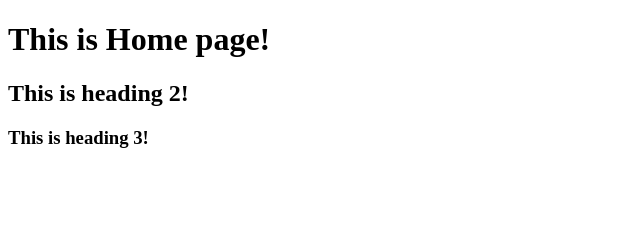
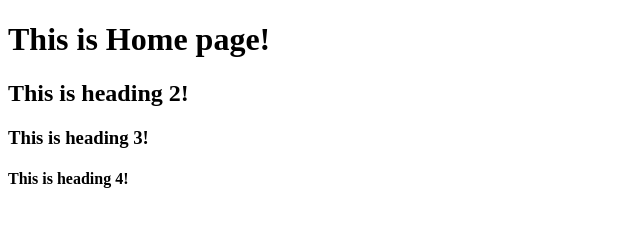
Before and after one commit to thishein-ucsm/example, a plain HTML site: page index.html in a window 1280 px wide. Shown: the whole page, without its empty margins (0-640 px from the left). Drawn offline with Linux system fonts and the light colour scheme.

Commit message:
Update index.html

```diff
--- a/index.html
+++ b/index.html
@@ -9,5 +9,6 @@
     <h1>This is Home page!</h1>
     <h2> This is heading 2!</h2>
     <h3> This is heading 3!</h3>
+    <h4> This is heading 4!</h4>
   </body>
 </html>
```
